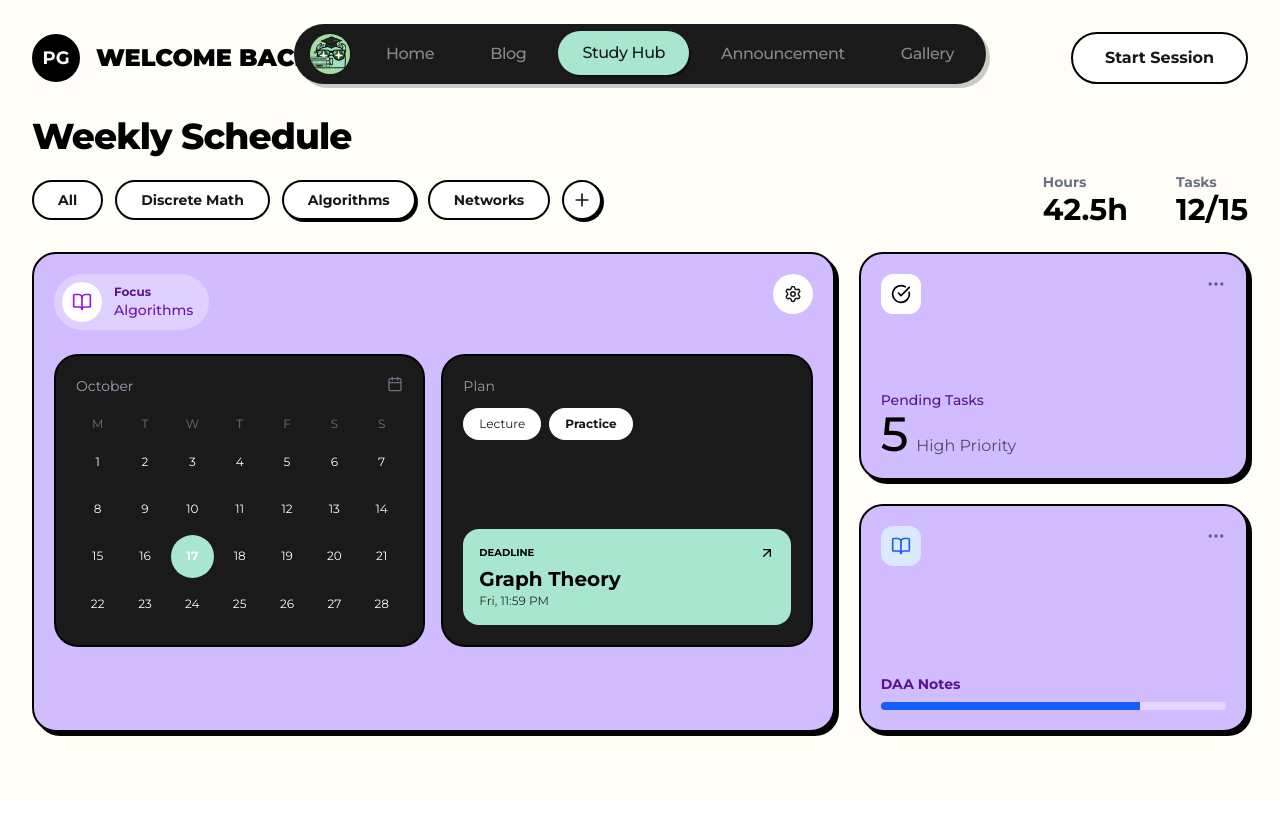
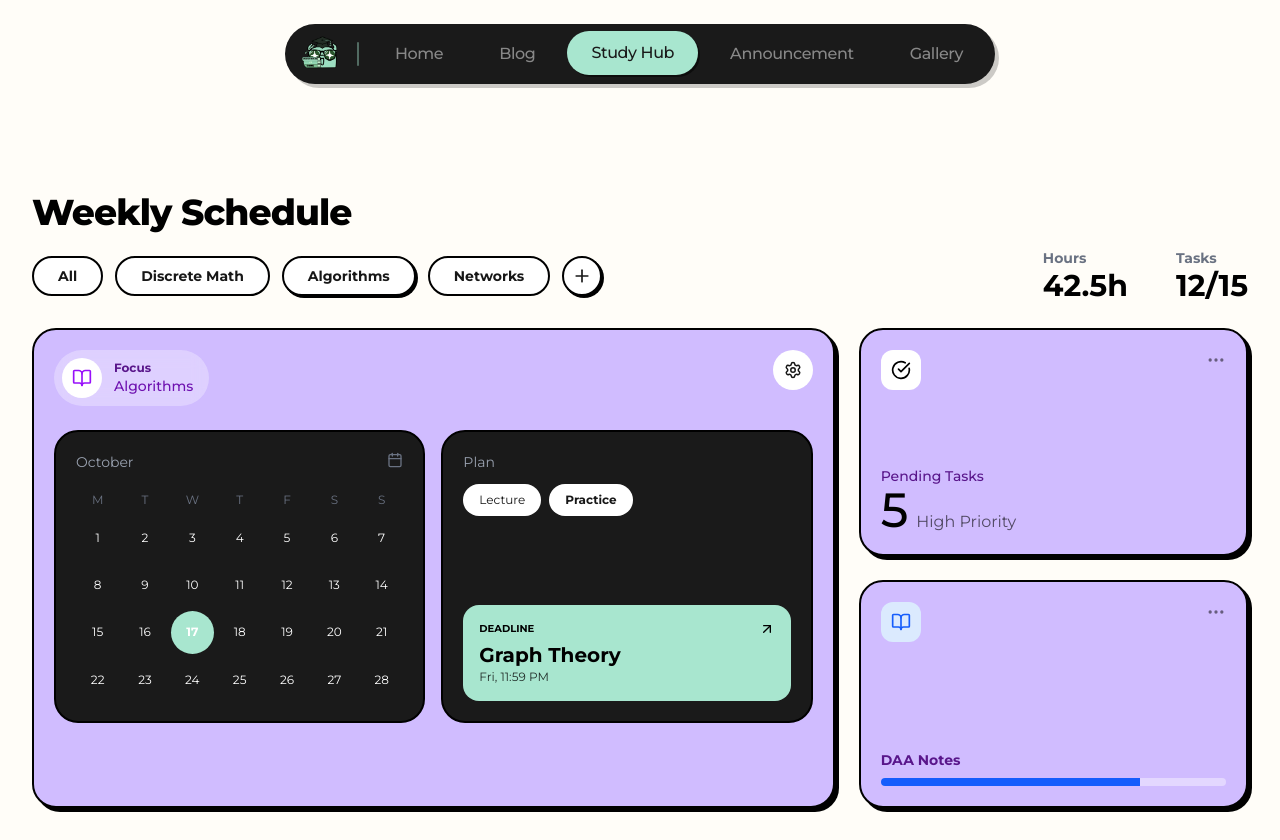
Before and after one commit to vynride/technicalcup-A1, a Next.js app: page /studyhub in a window 1280 px wide. Before the commit the page ends 800 px from the top, so only its background shows below. Built offline with nearby package versions, Linux system fonts and the light colour scheme.

Commit message:
ui: fix navbar overlaps

```diff
--- a/app/page.js
+++ b/app/page.js
@@ -11,7 +11,7 @@ export default function Home() {
         <div className="mx-auto max-w-7xl px-6 py-20 lg:py-32 z-10">
            <div className="flex flex-col lg:flex-row items-center gap-12 lg:gap-20">
             {/* Text Content */}
-            <div className="text-center lg:text-left max-w-2xl flex-1">
+            <div className="text-center lg:text-left max-w-3xl flex-1">
               <h1 className="text-4xl font-bold tracking-tight text-black sm:text-6xl drop-shadow-[2px_2px_0px_rgba(0,0,0,0.1)]">
                 Welcome to <span className="text-teal-600"> Section A1</span>
               </h1>
--- a/app/studyhub/page.js
+++ b/app/studyhub/page.js
@@ -15,16 +15,7 @@ const Filter = ({ label, active = false }) => (
 
 export default function Dashboard() {
   return (
-    <div className="min-h-screen bg-[#FFFDF8] p-4 md:p-8 pt-28 font-[family-name:var(--font-montserrat)] text-black">
-
-      <header className="max-w-7xl mx-auto mb-8 flex flex-col sm:flex-row sm:items-center justify-between gap-4">
-        <div className="flex items-center gap-4">
-          <div className="w-12 h-12 rounded-full bg-black border-2 border-black text-white flex items-center justify-center font-bold text-lg shadow-[2px_2px_0px_0px_rgba(255,255,255,0.5)]">PG</div>
-          <div><h1 className="text-2xl font-black uppercase">Welcome back!</h1></div>
-        </div>
-        <button className="w-full sm:w-auto bg-black text-white px-8 py-3 rounded-full font-bold border-2 border-black hover:bg-white hover:text-black hover:shadow-[4px_4px_0px_0px_rgba(0,0,0,1)] transition-all">Start Session</button>
-      </header>
-
+    <div className="min-h-screen bg-[#FFFDF8] p-4 pt-36 md:p-8 md:pt-48 font-[family-name:var(--font-montserrat)] text-black">
       <main className="max-w-7xl mx-auto space-y-6">
         <div className="flex flex-col lg:flex-row gap-6 items-end justify-between">
           <div className="w-full overflow-hidden">
--- a/components/Navbar.jsx
+++ b/components/Navbar.jsx
@@ -19,8 +19,9 @@ const Navbar = () => {
         <header className="fixed top-0 left-0 right-0 z-50 flex justify-center pt-6 pb-2 pointer-events-none">
             <nav className="bg-[#1A1A1A] rounded-full px-2 py-2 flex items-center gap-2 shadow-[4px_4px_0px_0px_rgba(0,0,0,0.2)] pointer-events-auto transition-transform duration-300 hover:scale-[1.02]">
                 <div className="pl-2 pr-1">
-                 <Image src="/mascot-green.jpg" alt="Logo" width={40} height={40} className="w-10 h-10 rounded-full object-cover" />
+                 <Image src="/mascot-with-books.png" alt="Logo" width={40} height={40} className="w-10 h-10 rounded-full object-cover" />
                 </div>
+                <div className="w-0.5 h-6 bg-[#A8E6CF] mx-1 rounded-full opacity-40"></div>
                 {navItems.map((item) => {
                     const isActive = pathname === item.path;
                     return (
```
